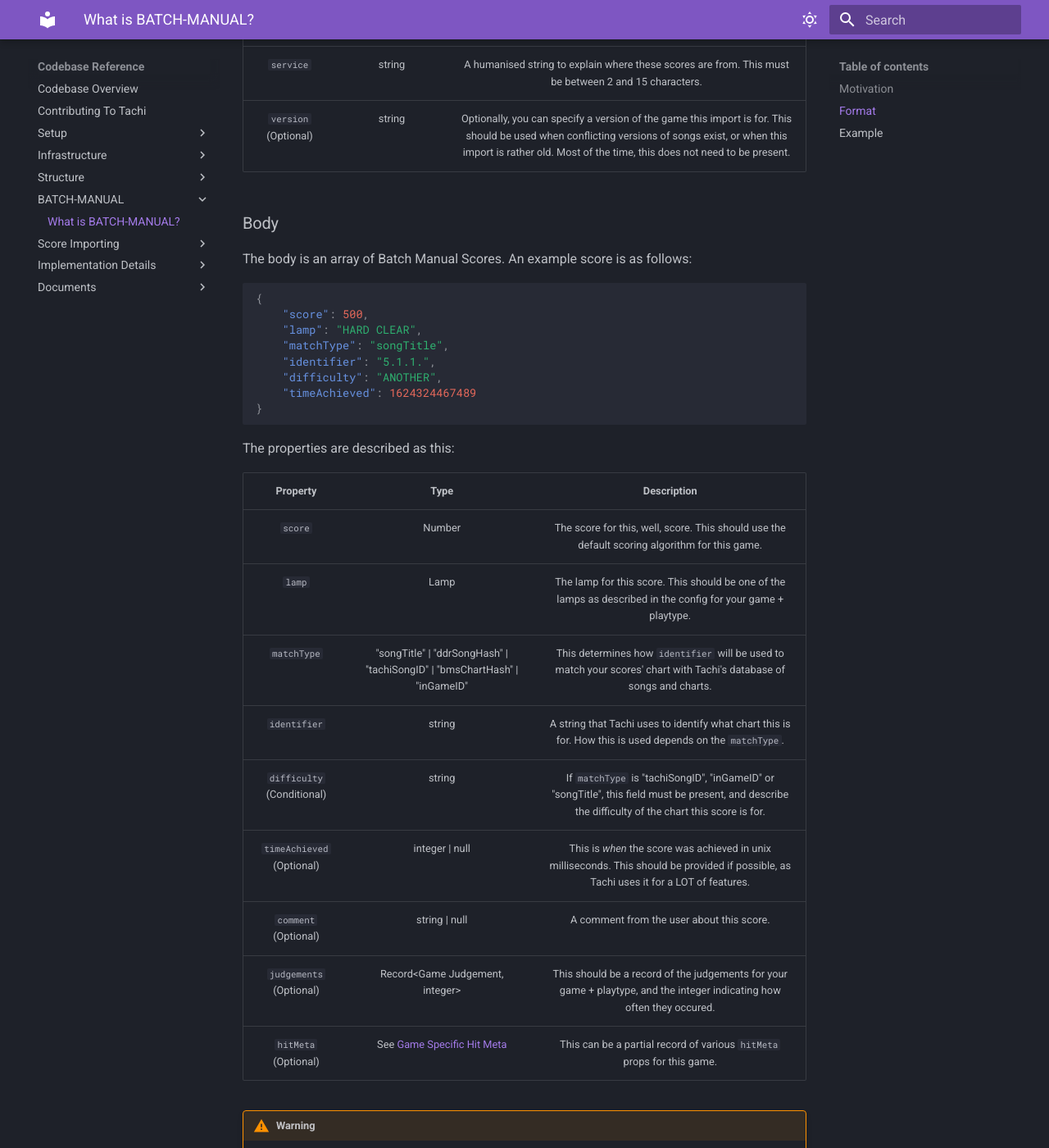
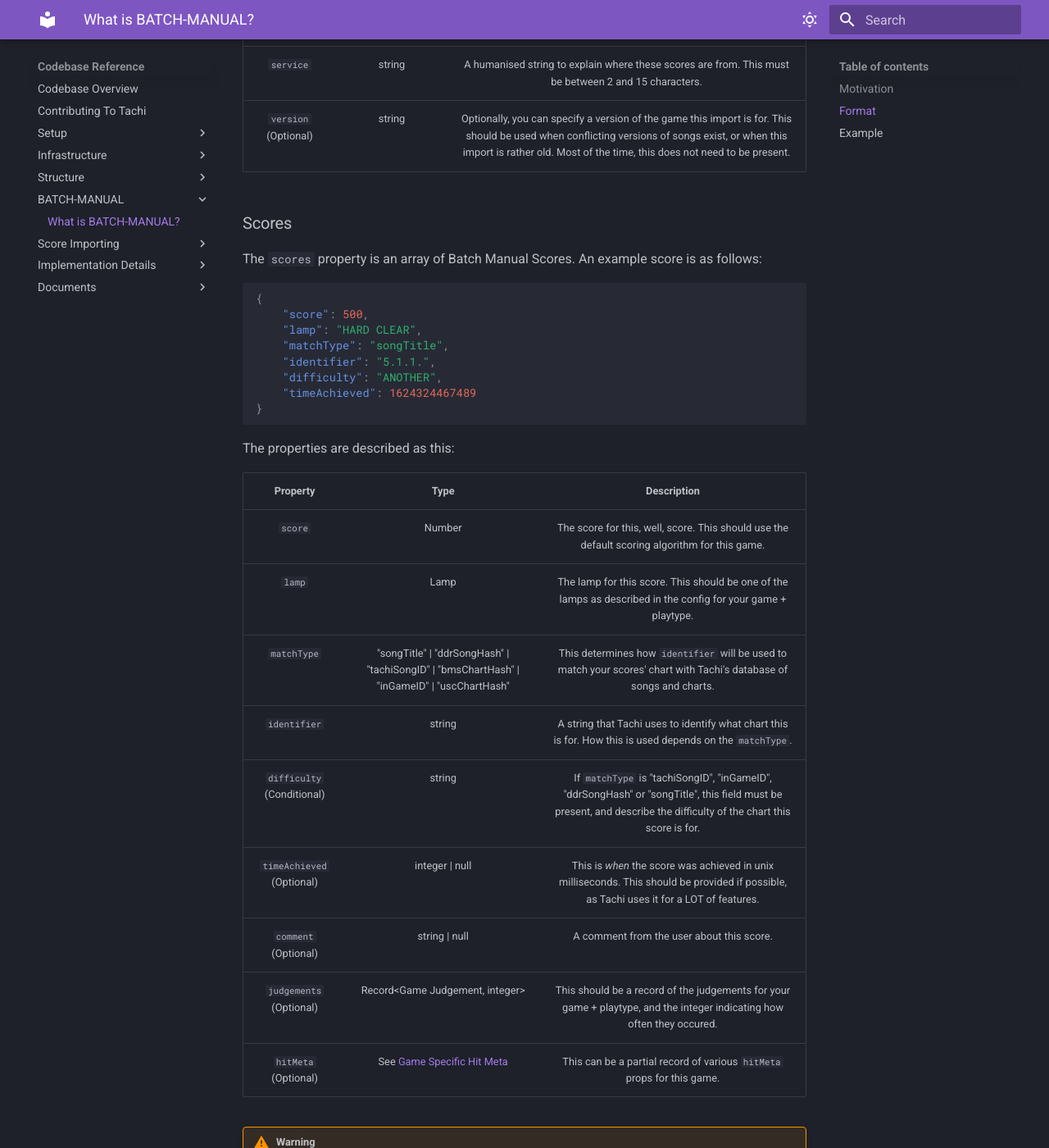
Before and after one commit to zkrising/Tachi, an MkDocs documentation site: the page built from docs/docs/codebase/batch-manual/overview.md, in a window 1280 px wide and 1400 px high, scrolled down 1216 px. Shown: the whole window at 82% size. Built offline with MkDocs 1.6.1 and Material for MkDocs 9.7.7, drawn with Linux system fonts in a browser that asks for light colours; some of the changed text lies outside the part shown.

````diff
--- a/docs/docs/codebase/batch-manual/overview.md
+++ b/docs/docs/codebase/batch-manual/overview.md
@@ -49,9 +49,9 @@
 | `service` | string | A humanised string to explain where these scores are from. This must be between 2 and 15 characters. |
 | `version` (Optional) | string | Optionally, you can specify a version of the game this import is for. This should be used when conflicting versions of songs exist, or when this import is rather old. Most of the time, this does not need to be present. |
 
-### Body
+### Scores
 
-The body is an array of Batch Manual Scores. An example
+The `scores` property is an array of Batch Manual Scores. An example
 score is as follows:
 
 ```json
@@ -71,9 +71,9 @@
 | :: | :: | :: |
 | `score` | Number | The score for this, well, score. This should use the default scoring algorithm for this game. |
 | `lamp` | Lamp | The lamp for this score. This should be one of the lamps as described in the config for your game + playtype. |
-| `matchType` | "songTitle" \| "ddrSongHash" \| "tachiSongID" \| "bmsChartHash" \| "inGameID" | This determines how `identifier` will be used to match your scores' chart with Tachi's database of songs and charts. |
+| `matchType` | "songTitle" \| "ddrSongHash" \| "tachiSongID" \| "bmsChartHash" \| "inGameID" \| "uscChartHash" | This determines how `identifier` will be used to match your scores' chart with Tachi's database of songs and charts. |
 | `identifier` | string | A string that Tachi uses to identify what chart this is for. How this is used depends on the `matchType`. |
-| `difficulty` (Conditional) | string | If `matchType` is "tachiSongID", "inGameID" or "songTitle", this field must be present, and describe the difficulty of the chart this score is for. |
+| `difficulty` (Conditional) | string | If `matchType` is "tachiSongID", "inGameID", "ddrSongHash" or "songTitle", this field must be present, and describe the difficulty of the chart this score is for. |
 | `timeAchieved` (Optional) | integer \| null | This is *when* the score was achieved in unix milliseconds. This should be provided if possible, as Tachi uses it for a LOT of features. |
 | `comment` (Optional) | string \| null | A comment from the user about this score. |
 | `judgements` (Optional) | Record&lt;Game Judgement, integer&gt; | This should be a record of the judgements for your game + playtype, and the integer indicating how often they occured. |
@@ -117,6 +117,11 @@
 
 This match type can only be used for BMS.
 
+- uscChartHash
+
+This looks for the chart SHA1 that USC uses. As expected, this
+can only be used for BMS.
+
 - ddrSongHash
 
 This looks for the DDR 'song hash'. This is an identifier
@@ -142,12 +147,12 @@
 
 ```json
 {
-	"head": {
+	"meta": {
 		"game": "iidx",
 		"playtype": "SP",
 		"service": "My Service"
 	},
-	"body": [{
+	"scores": [{
 		"score": 500,
 		"lamp": "HARD CLEAR",
 		"matchType": "songTitle",
````
Also changed, not shown: other parts of docs/docs/codebase/batch-manual/overview.md (+3 -3 lines).
